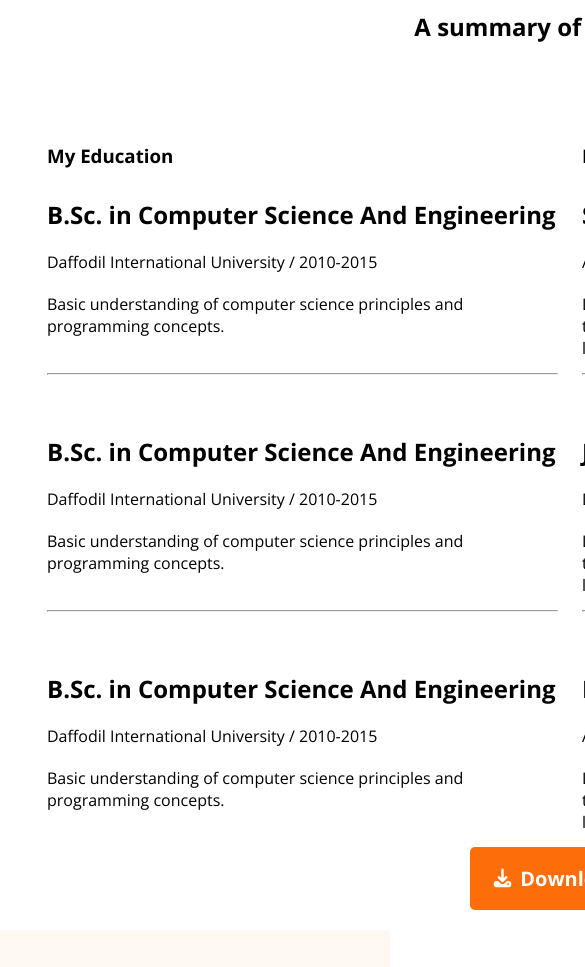
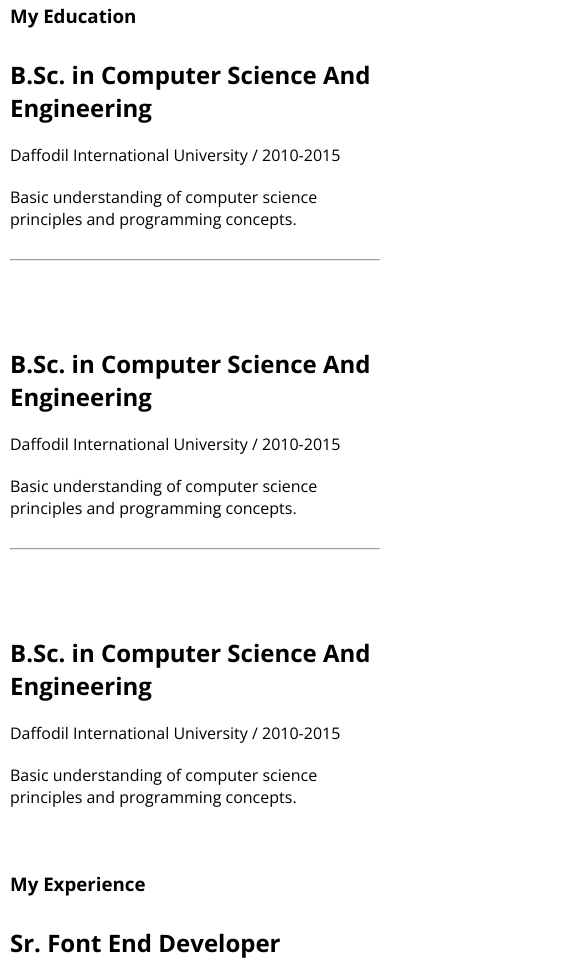
Before and after one commit to pritam-b-dev/portfolio-responsive, a plain HTML site: page index.html in a window 390 px wide. Shown: the part 1977-2944 px from the top of the page, 585 px wide, since content can reach past the window. Drawn offline with nearby package versions, Linux system fonts and the light colour scheme.

Commit message:
resume responsive parts

```diff
--- a/styles/portfolio.css
+++ b/styles/portfolio.css
@@ -349,4 +349,28 @@ textarea {
   }
 
   /* footer section responsive ends */
+
+  .resume {
+    padding-top: 60px;
+    width: 100%;
+  }
+  .resume-container {
+    flex-direction: column;
+    gap: 90px;
+    justify-content: center;
+    margin-top: 20px;
+    margin-bottom: 30px;
+    padding: 10px;
+  }
+  .resume-container .education .edu-card,
+  .resume-container .experience .exp-card {
+    width: 100%;
+    height: 175px;
+  }
+  .resume-container hr {
+    margin: 56px 0;
+  }
+  .btn-resume {
+    padding-top: 10px;
+  }
 }
```
